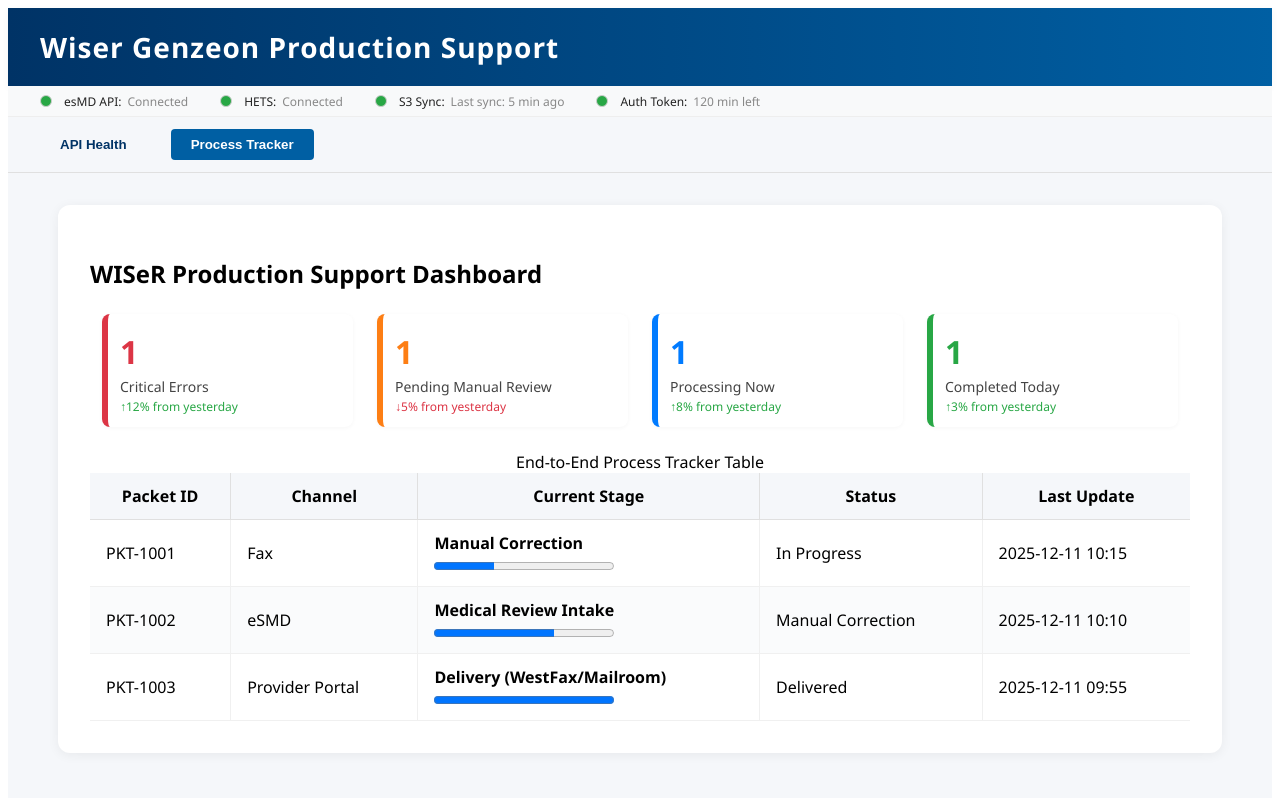
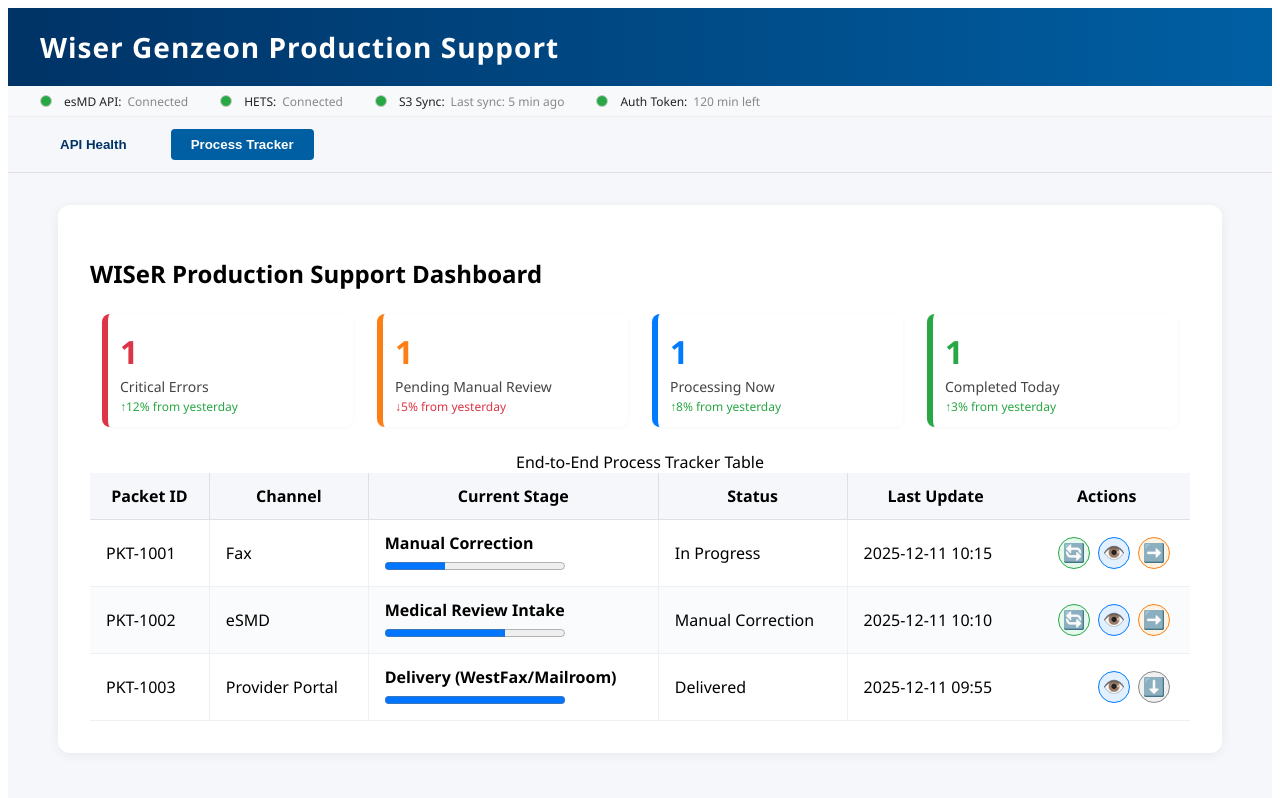
Before and after one commit to contactshobhit/wiser-production-support, a React (Create React App) app: page / in a window 1280 px wide. Both pictures are taken after a click on the button "Process Tracker". Shown: the top 798 px of the page. Built offline with nearby package versions, Linux system fonts and the light colour scheme.

Commit message:
actions column with icon buttons added to process tracker

```diff
--- /dev/null
+++ b/src/components/ActionsCell.js
@@ -0,0 +1,77 @@
+import React from 'react';
+
+const iconStyles = {
+  base: {
+    border: '1px solid #ccc',
+    background: 'none',
+    borderRadius: '50%',
+    width: 32,
+    height: 32,
+    display: 'inline-flex',
+    alignItems: 'center',
+    justifyContent: 'center',
+    margin: '0 4px',
+    cursor: 'pointer',
+    outline: 'none',
+    transition: 'background 0.2s, border-color 0.2s',
+    color: '#888',
+    fontSize: 18,
+    position: 'relative',
+  },
+  view: { ':hover': { background: '#e3f0ff', borderColor: '#007bff', color: '#007bff' } },
+  retry: { ':hover': { background: '#e6f9ed', borderColor: '#28a745', color: '#28a745' } },
+  override: { ':hover': { background: '#fff4e3', borderColor: '#fd7e14', color: '#fd7e14' } },
+  download: { ':hover': { background: '#f0f0f0', borderColor: '#888', color: '#444' } },
+  disabled: { opacity: 0.5, cursor: 'not-allowed' },
+};
+
+const icons = {
+  view: <span role="img" aria-label="View Details">👁️</span>,
+  retry: <span role="img" aria-label="Retry">🔄</span>,
+  override: <span role="img" aria-label="Override">➡️</span>,
+  download: <span role="img" aria-label="Download">⬇️</span>,
+};
+
+function ActionButton({ type, tooltip, onClick, disabled }) {
+  return (
+    <button
+      style={{
+        ...iconStyles.base,
+        ...(iconStyles[type] && !disabled ? iconStyles[type][':hover'] : {}),
+        ...(disabled ? iconStyles.disabled : {}),
+      }}
+      onClick={disabled ? undefined : onClick}
+      title={tooltip}
+      aria-label={tooltip}
+      disabled={disabled}
+    >
+      {icons[type]}
+    </button>
+  );
+}
+
+export default function ActionsCell({ packet, onRetry, onView, onOverride, onDownload }) {
+  const isError = packet.status === 'In Progress' || packet.status === 'Manual Correction';
+  const isCompleted = packet.status === 'Delivered';
+
+  return (
+    <div style={{ display: 'flex', alignItems: 'center', justifyContent: 'flex-end' }}>
+      {isError && (
+        <>
+          <ActionButton type="retry" tooltip="Retry: Attempt to reprocess packet" onClick={() => onRetry(packet)} disabled={false} />
+          <ActionButton type="view" tooltip="View Details: See error logs and history" onClick={() => onView(packet)} disabled={false} />
+          <ActionButton type="override" tooltip="Override: Manually advance to next stage" onClick={() => onOverride(packet)} disabled={false} />
+        </>
+      )}
+      {isCompleted && (
+        <>
+          <ActionButton type="view" tooltip="View Details: See transaction history" onClick={() => onView(packet)} disabled={false} />
+          <ActionButton type="download" tooltip="Download: Export packet documentation" onClick={() => onDownload(packet)} disabled={false} />
+        </>
+      )}
+      {!isError && !isCompleted && (
+        <ActionButton type="view" tooltip="View Details" onClick={() => onView(packet)} disabled={false} />
+      )}
+    </div>
+  );
+}
--- a/src/components/ProcessTracker.js
+++ b/src/components/ProcessTracker.js
@@ -1,5 +1,6 @@
 import React, { useState } from 'react';
 import MetricsRow from './MetricsRow';
+import ActionsCell from './ActionsCell';
 import { getCriticalErrors, getPendingManualReview, getProcessingNow, getCompletedToday, filterPackets } from './processUtils';
 
 const processStages = [
@@ -166,6 +167,7 @@
               <th scope="col" style={{ padding: '12px 16px', borderBottom: '1px solid #e0e0e0', borderRight: '1px solid #e0e0e0' }}>Current Stage</th>
               <th scope="col" style={{ padding: '12px 16px', borderBottom: '1px solid #e0e0e0', borderRight: '1px solid #e0e0e0' }}>Status</th>
               <th scope="col" style={{ padding: '12px 16px', borderBottom: '1px solid #e0e0e0' }}>Last Update</th>
+              <th scope="col" style={{ padding: '12px 16px', borderBottom: '1px solid #e0e0e0' }}>Actions</th>
             </tr>
           </thead>
           <tbody>
@@ -189,6 +191,15 @@
                 </td>
                 <td style={{ padding: '12px 16px', borderRight: '1px solid #f0f0f0' }}>{pkt.status}</td>
                 <td style={{ padding: '12px 16px' }}>{pkt.lastUpdate}</td>
+                <td style={{ padding: '12px 16px' }}>
+                  <ActionsCell
+                    packet={pkt}
+                    onRetry={(packet) => {/* TODO: implement retry */}}
+                    onView={(packet) => {/* TODO: implement view details */}}
+                    onOverride={(packet) => {/* TODO: implement override */}}
+                    onDownload={(packet) => {/* TODO: implement download */}}
+                  />
+                </td>
               </tr>
             ))}
           </tbody>
```
